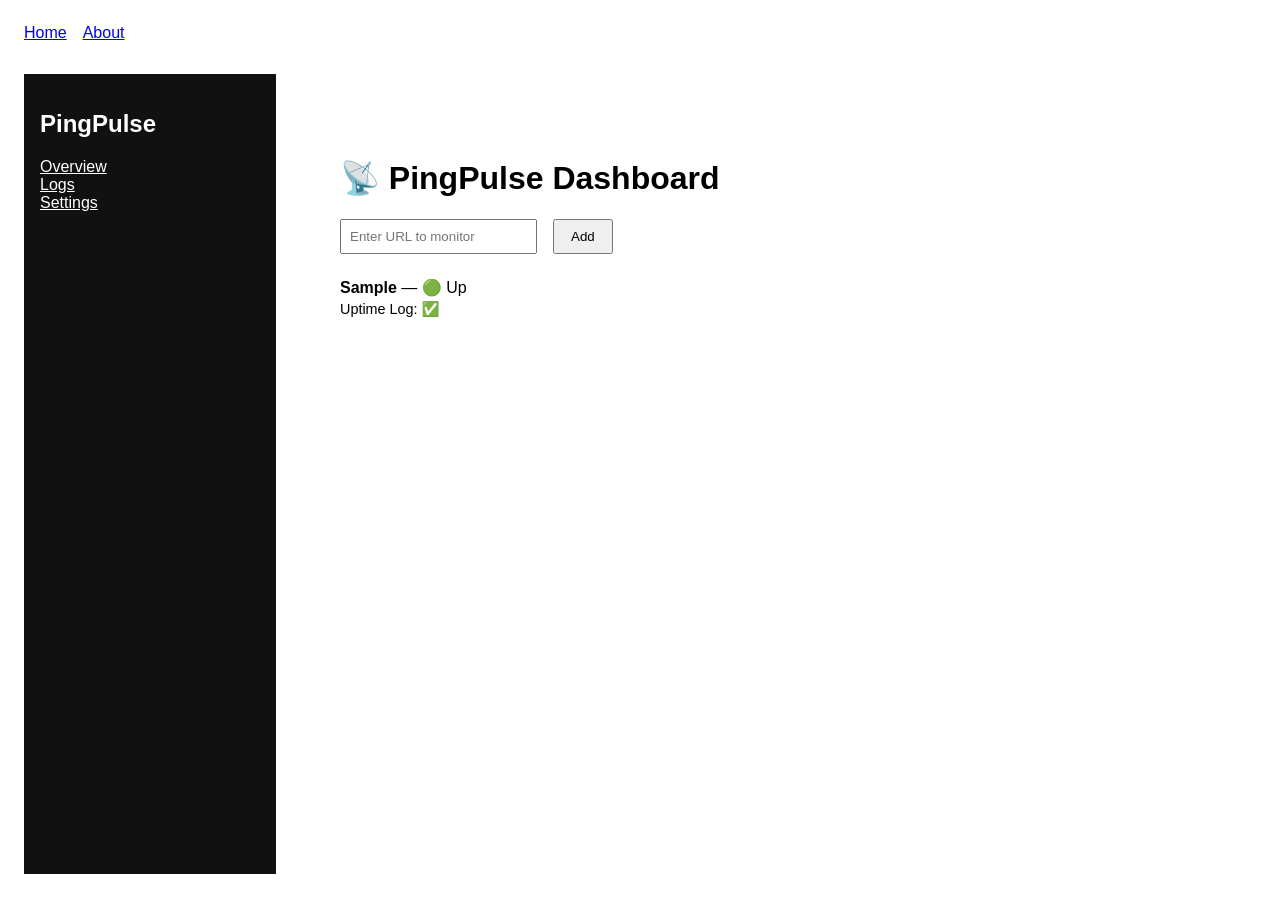
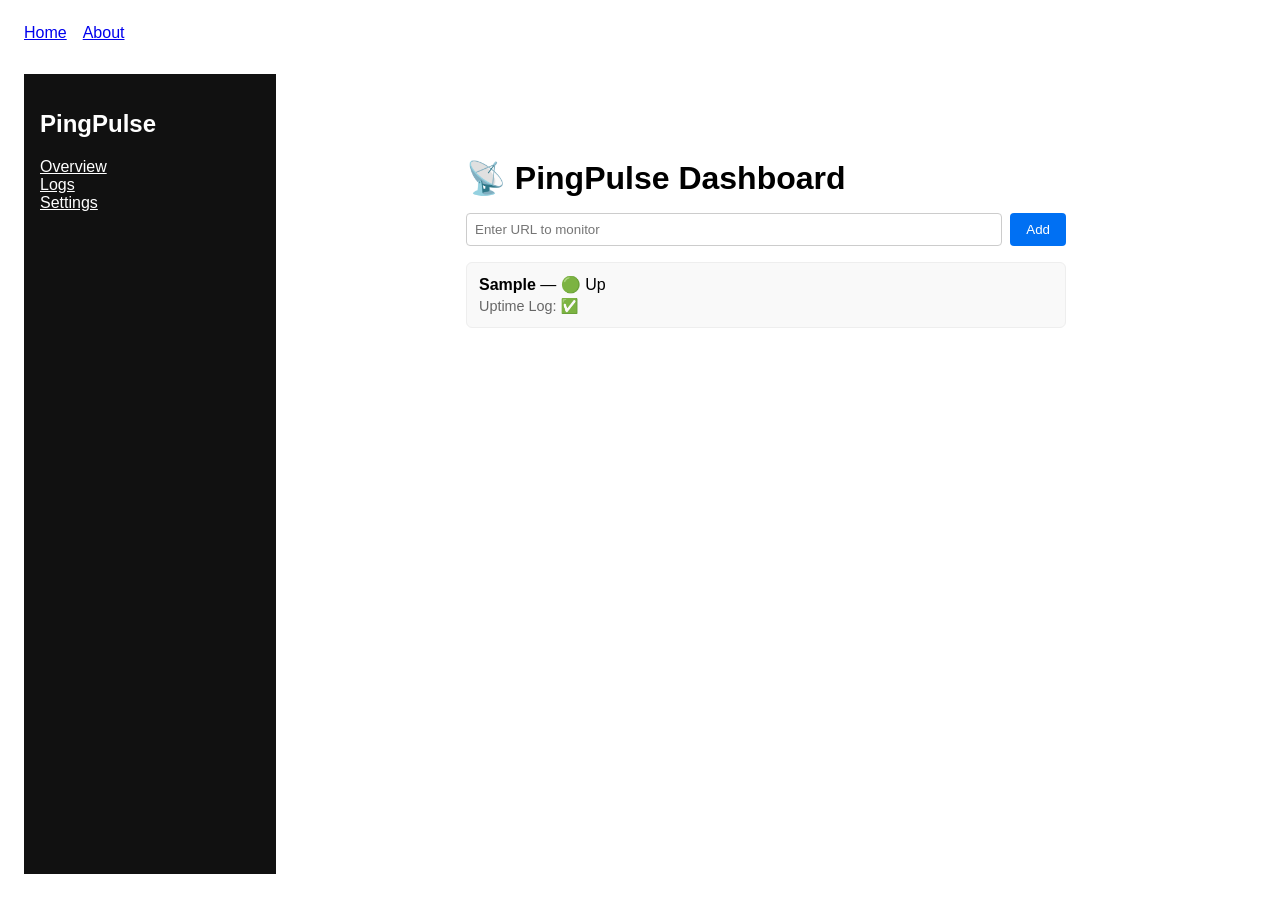
Before and after one commit to ArindamBiswas10/pingpulse, a Next.js app in the folder apps/web/: page /dashboard in a window 1280 px wide. Both pictures are taken after typing "Sample" into the empty fields and a click on the button "Add". Built offline with nearby package versions, Linux system fonts and the light colour scheme.

Commit message:
Integrated API for adding URLs in dashboard

```diff
--- a/apps/web/app/api/add-url/route.ts
+++ b/apps/web/app/api/add-url/route.ts
@@ -6,17 +6,29 @@ export async function POST(req: Request) {
     const body = await req.json();
     const { url } = body;
 
+    // Basic validation
     if (!url || typeof url !== 'string') {
-      return NextResponse.json({ success: false, message: 'Invalid URL' }, { status: 400 });
+      return NextResponse.json(
+        { success: false, message: 'Invalid or missing URL' },
+        { status: 400 }
+      );
     }
 
-    // Simulate DB save or processing logic
-    console.log('Received URL:', url);
+    // Simulate saving to a database or logging
+    console.log('[ADD URL] New URL received:', url);
 
-    // Return success
-    return NextResponse.json({ success: true, message: 'URL added successfully' });
+    // In real-world: save to DB here
+    // e.g., await db.collection('monitoredUrls').insertOne({ url, createdAt: new Date() });
+
+    return NextResponse.json(
+      { success: true, message: 'URL added successfully' },
+      { status: 200 }
+    );
   } catch (error) {
-    console.error('Error in /api/add-url:', error);
-    return NextResponse.json({ success: false, message: 'Internal Server Error' }, { status: 500 });
+    console.error('[API ERROR] /api/add-url:', error);
+    return NextResponse.json(
+      { success: false, message: 'Internal Server Error' },
+      { status: 500 }
+    );
   }
 }
--- a/apps/web/app/dashboard/page.tsx
+++ b/apps/web/app/dashboard/page.tsx
@@ -10,12 +10,16 @@ type MonitoredURL = {
 export default function Dashboard() {
   const [url, setUrl] = useState('');
   const [urls, setUrls] = useState<MonitoredURL[]>([]);
+  const [loading, setLoading] = useState(false);
+  const [error, setError] = useState('');
 
   const handleSubmit = async (e: React.FormEvent) => {
     e.preventDefault();
+    setError('');
     if (!url.trim()) return;
 
     try {
+      setLoading(true);
       const res = await fetch('/api/add-url', {
         method: 'POST',
         headers: { 'Content-Type': 'application/json' },
@@ -27,37 +31,72 @@ export default function Dashboard() {
       if (data.success) {
         const newURL: MonitoredURL = {
           address: url.trim(),
-          history: ['✅'], // Temporarily adding dummy history
+          history: ['✅'], // Temporary dummy status
         };
         setUrls((prev) => [...prev, newURL]);
         setUrl('');
       } else {
-        console.error('API error:', data.message);
+        setError(data.message || 'Something went wrong');
       }
     } catch (err) {
       console.error('Failed to send URL:', err);
+      setError('Network error');
+    } finally {
+      setLoading(false);
     }
   };
 
   return (
-    <main style={{ padding: '2rem' }}>
-      <h1>📡 PingPulse Dashboard</h1>
-      <form onSubmit={handleSubmit}>
+    <main style={{ padding: '2rem', maxWidth: '600px', margin: '0 auto' }}>
+      <h1 style={{ fontSize: '2rem', marginBottom: '1rem' }}>📡 PingPulse Dashboard</h1>
+
+      <form onSubmit={handleSubmit} style={{ display: 'flex', marginBottom: '1rem' }}>
         <input
           type="text"
           placeholder="Enter URL to monitor"
           value={url}
           onChange={(e) => setUrl(e.target.value)}
-          style={{ marginRight: '1rem', padding: '0.5rem' }}
+          style={{
+            flex: 1,
+            padding: '0.5rem',
+            marginRight: '0.5rem',
+            border: '1px solid #ccc',
+            borderRadius: '4px',
+          }}
         />
-        <button type="submit" style={{ padding: '0.5rem 1rem' }}>Add</button>
+        <button
+          type="submit"
+          disabled={loading}
+          style={{
+            padding: '0.5rem 1rem',
+            backgroundColor: '#0070f3',
+            color: 'white',
+            border: 'none',
+            borderRadius: '4px',
+            cursor: 'pointer',
+          }}
+        >
+          {loading ? 'Adding...' : 'Add'}
+        </button>
       </form>
 
-      <ul style={{ marginTop: '1.5rem', listStyle: 'none', padding: 0 }}>
+      {error && <p style={{ color: 'red' }}>{error}</p>}
+
+      <ul style={{ listStyle: 'none', padding: 0 }}>
         {urls.map((item, i) => (
-          <li key={i} style={{ marginBottom: '1rem' }}>
-            <strong>{item.address}</strong> — {item.history[0] === '✅' ? '🟢 Up' : '🔴 Down'}
-            <div style={{ fontSize: '0.9rem', marginTop: '0.25rem' }}>
+          <li
+            key={i}
+            style={{
+              marginBottom: '1rem',
+              padding: '0.75rem',
+              border: '1px solid #eee',
+              borderRadius: '6px',
+              backgroundColor: '#f9f9f9',
+            }}
+          >
+            <strong>{item.address}</strong> —{' '}
+            {item.history[0] === '✅' ? '🟢 Up' : '🔴 Down'}
+            <div style={{ fontSize: '0.9rem', marginTop: '0.25rem', color: '#666' }}>
               Uptime Log: {item.history.join(' ')}
             </div>
           </li>
```
